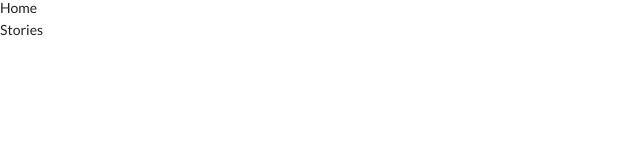
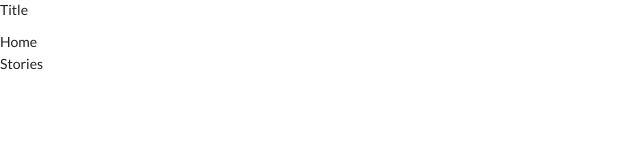
Before and after one commit to erndval/improved-guacamole, a React (Create React App) app in the folder front-end/: page / in a window 1280 px wide. Shown: the top 160 px of the page, without its empty margins (0-640 px from the left). Built offline with nearby package versions, Linux system fonts and the light colour scheme.

Commit message:
Added Title component

```diff
--- a/front-end/src/App.js
+++ b/front-end/src/App.js
@@ -1,10 +1,13 @@
 import React from 'react';
 import { Route, Switch } from 'react-router-dom'
+
 import Navigation from './Navigation'
+import Title from './Title'
 
 function App() {
   return (
     <div className="App">
+      <Route path="/" component={Title} />
       <Route path="/" component={Navigation} />
     </div>
   );
--- a/front-end/src/Navigation.js
+++ b/front-end/src/Navigation.js
@@ -1,4 +1,5 @@
 import React from 'react';
+import { Link } from 'react-router-dom'
 
 function Navigation(props){
   return(
--- /dev/null
+++ b/front-end/src/Title.js
@@ -0,0 +1,11 @@
+import React from 'react';
+
+function Title(props){
+  return(
+    <div>
+    Title
+    </div>
+  )
+}
+
+export default Title;
```
